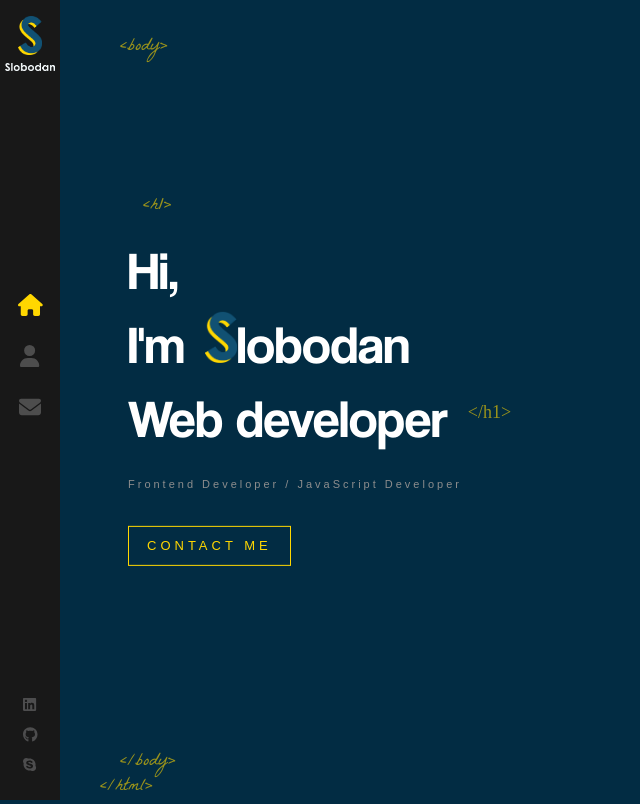
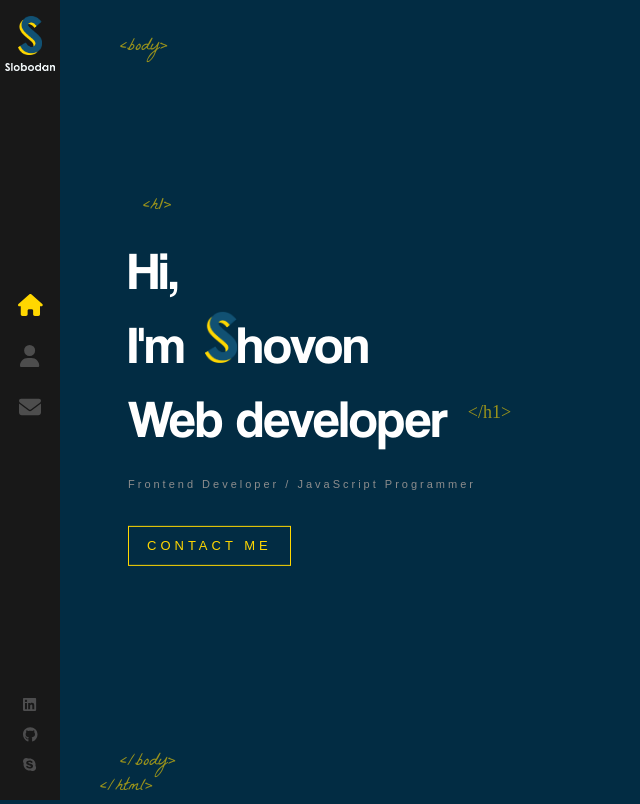
Before and after one commit to Arman-Kabir/React-Portfolio-fcc, a React (Create React App) app: page / in a window 1280 px wide. Shown: the whole page, without its empty margins (0-640 px from the left). Built offline with nearby package versions, Linux system fonts and the light colour scheme.

Commit message:
few progress

```diff
--- a/src/components/Home/index.js
+++ b/src/components/Home/index.js
@@ -8,18 +8,18 @@ const Home = () => {
 
     const [letterClass,setLetterClass] = useState('text-animate');
 
-    const nameArray = ['']
+    const nameArray = [''];
 
     return (
         <div className="container home-page">
             <div className="text-zone">
                 <h1>Hi, <br /> I'm
                     <img src={LogoTitle} alt="developer" />
-                    lobodan
+                    hovon
                     <br />
                     Web developer
                 </h1>
-                <h2>Frontend Developer / JavaScript Developer</h2>
+                <h2>Frontend Developer / JavaScript Programmer</h2>
                 <Link to="/contact" className='flat-button'>CONTACT ME</Link>
             </div>
         </div>
```
